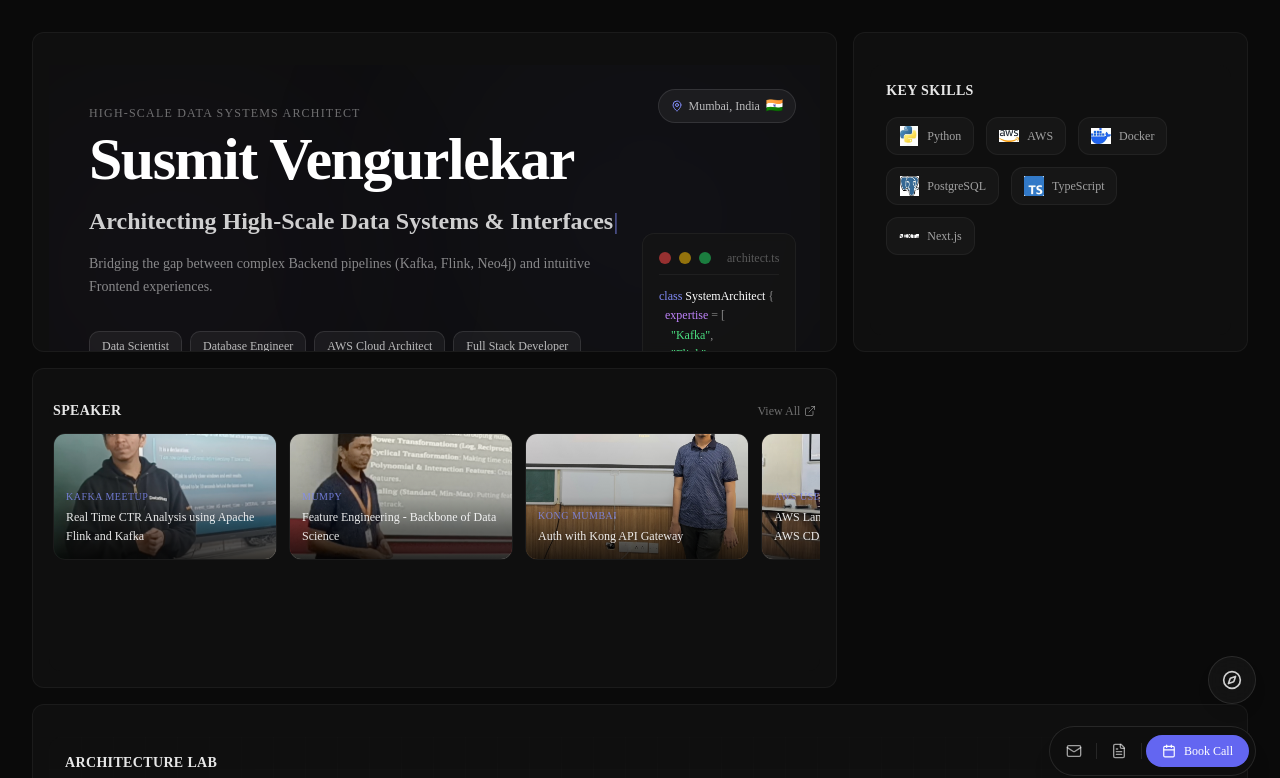
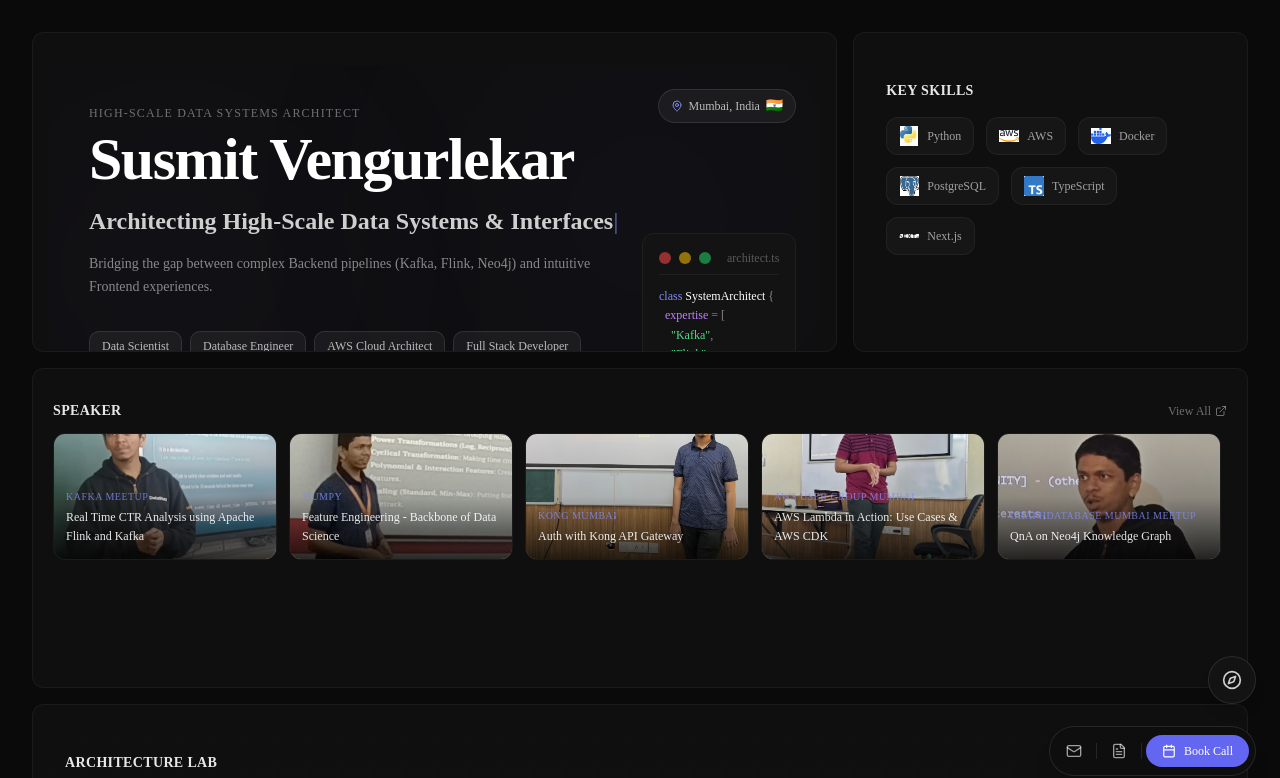
Before and after one commit to susmitpy/susmitpy.github.io, a Next.js app: page / in a window 1280 px wide. Shown: the top 778 px of the page. Built offline with nearby package versions, Linux system fonts and the light colour scheme.

Commit message:
Expand Speaker section to full page width (3 columns)
Co-authored-by: susmitpy <34369843+susmitpy@users.noreply.github.com>

```diff
--- a/src/app/page.tsx
+++ b/src/app/page.tsx
@@ -38,9 +38,9 @@ export default function Home() {
             header={<KeySkills />}
           />
 
-          {/* Talks/Speaker - Full width of remaining 2 columns (replaces Map + Talks) */}
+          {/* Talks/Speaker - Full width across all 3 columns (below Hero and Key Skills) */}
           <BentoGridItem
-            className="md:col-span-2 md:row-span-1"
+            className="md:col-span-3 md:row-span-1"
             header={<TalksCarousel />}
           />
 
```
